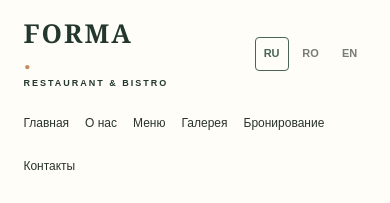
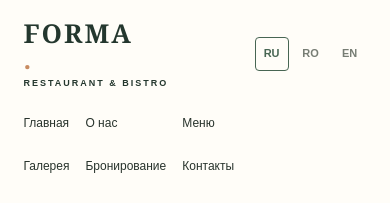
Before and after one commit to lenconcoira2007-spec/forma-restaurant-main, a plain HTML site: page index.html in a window 390 px wide. Shown: the top 203 px of the page. Drawn offline with Linux system fonts and the light colour scheme; grey boxes are pictures that could not be loaded.

Commit message:
Fix mobile homepage layout

```diff
--- a/css/style.css
+++ b/css/style.css
@@ -557,3 +557,20 @@ a:focus-visible {
     background-size: cover;
     background-position: center;
 }
+/* Улучшение мобильной версии */
+
+@media (max-width: 700px) {
+    /* Скрываем декоративную фотографию,
+       чтобы она не перекрывала текст и кнопки */
+    .hero::after {
+        display: none;
+    }
+
+    /* Располагаем навигацию в три колонки */
+    .main-nav {
+        display: grid;
+        grid-template-columns: repeat(3, max-content);
+        align-items: center;
+        gap: 8px 16px;
+    }
+}
```
